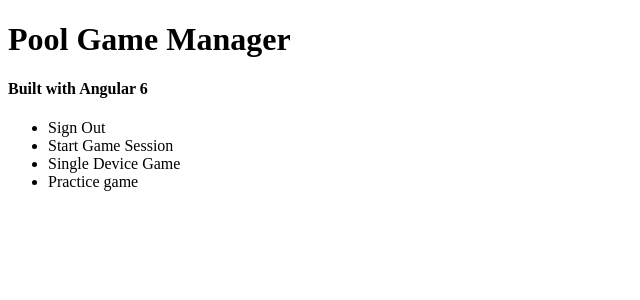
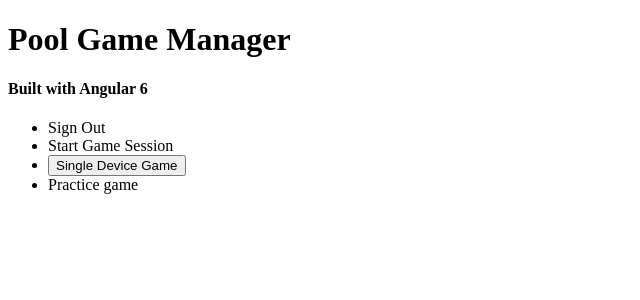
Before and after one commit to mohammad-alfatih/pool-game-manager, an Angular app: page / in a window 1280 px wide. Shown: the top 300 px of the page, without its empty margins (0-640 px from the left). Built offline with nearby package versions, Linux system fonts and the light colour scheme.

Commit message:
fix: make game start link into a <button>

```diff
--- a/src/app/main/containers/main-page/main-page.component.html
+++ b/src/app/main/containers/main-page/main-page.component.html
@@ -11,7 +11,7 @@
     </li>
 
     <li>
-      <a (click)="routeToPage('/game')">Single Device Game</a>
+      <button (click)="routeToPage('/game')">Single Device Game</button>
     </li>
 
     <li>
```
